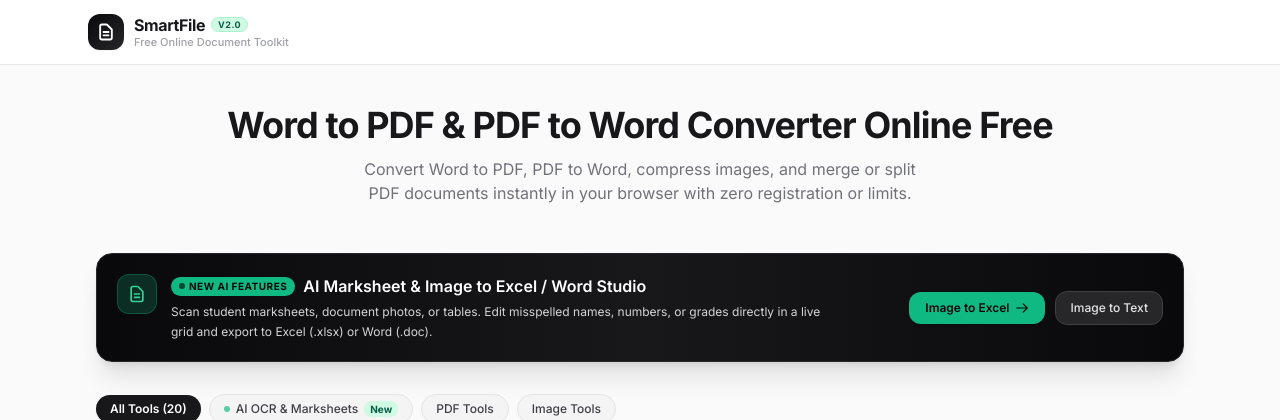
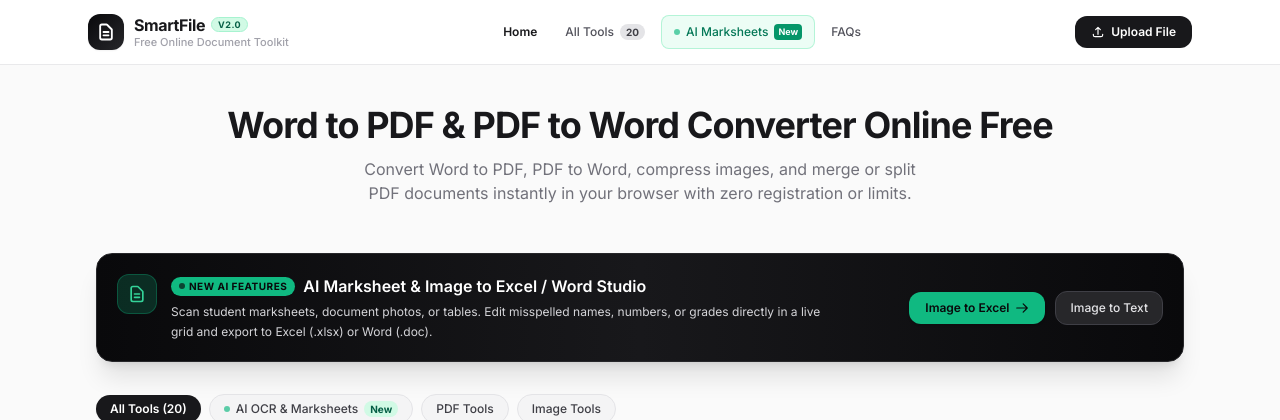
Before and after one commit to muhammadaliajaz/converter, a Flask app: page / in a window 1280 px wide. Shown: the top 420 px of the page. Run offline with Flask 3, Linux system fonts and the light colour scheme; some libraries are stand-ins or nearby versions.

Commit message:
Fix desktop navbar visibility by replacing responsive hidden override

```diff
--- a/templates/index.html
+++ b/templates/index.html
@@ -210,6 +210,13 @@
         }
 
         .hidden { display: none !important; }
+        .desktop-nav-flex { display: none; }
+        .mobile-nav-flex { display: flex; }
+        @media (min-width: 768px) {
+            .desktop-nav-flex { display: flex !important; }
+            .mobile-nav-flex { display: none !important; }
+            .mobile-menu-drawer { display: none !important; }
+        }
 
         /* Quill Editor Paper Styling */
         .ql-toolbar.ql-snow {
@@ -263,7 +270,7 @@
             </a>
 
             <!-- Desktop Nav Links -->
-            <nav class="hidden md:flex items-center gap-1" aria-label="Desktop Navigation">
+            <nav class="desktop-nav-flex items-center gap-1" aria-label="Desktop Navigation">
                 <a href="https://officialali.dev/" class="px-3 py-2 text-xs font-semibold text-zinc-900 rounded-lg hover:bg-zinc-100 transition">Home</a>
                 <a href="https://officialali.dev/#directoryHeading" class="px-3 py-2 text-xs font-medium text-zinc-600 hover:text-zinc-900 rounded-lg hover:bg-zinc-100 transition flex items-center gap-1.5">
                     All Tools
@@ -278,7 +285,7 @@
             </nav>
 
             <!-- Desktop CTA -->
-            <div class="hidden md:flex items-center gap-2.5">
+            <div class="desktop-nav-flex items-center gap-2.5">
                 <button type="button" onclick="openWorkspaceById('word-to-pdf')" class="px-4 py-2 bg-zinc-900 hover:bg-zinc-800 text-white text-xs font-semibold rounded-xl shadow-xs transition flex items-center gap-1.5">
                     <svg class="w-3.5 h-3.5" fill="none" stroke="currentColor" viewBox="0 0 24 24"><path stroke-linecap="round" stroke-linejoin="round" stroke-width="2" d="M4 16v1a3 3 0 003 3h10a3 3 0 003-3v-1m-4-8l-4-4m0 0L8 8m4-4v12"></path></svg>
                     Upload File
@@ -286,7 +293,7 @@
             </div>
 
             <!-- Mobile Controls: AI OCR Pill + Hamburger Button -->
-            <div class="flex items-center gap-2 md:hidden">
+            <div class="mobile-nav-flex items-center gap-2">
                 <button type="button" onclick="openWorkspaceById('image-to-excel')" class="px-2.5 py-1.5 text-[11px] font-semibold text-emerald-800 bg-emerald-50 border border-emerald-200 rounded-lg flex items-center gap-1">
                     <span class="w-1.5 h-1.5 rounded-full bg-emerald-500 animate-pulse"></span>
                     AI OCR
@@ -300,7 +307,7 @@
         </div>
 
         <!-- Mobile Slide-Down Sheet -->
-        <div id="mobileMenuSheet" class="hidden md:hidden bg-white/98 backdrop-blur-xl border-b border-zinc-200 shadow-xl px-4 py-5 transition-all">
+        <div id="mobileMenuSheet" class="hidden mobile-menu-drawer bg-white/98 backdrop-blur-xl border-b border-zinc-200 shadow-xl px-4 py-5 transition-all">
             <!-- Quick Categories -->
             <div class="grid grid-cols-2 gap-2 mb-4">
                 <button type="button" onclick="filterCategory('pdf'); closeMobileNav();" class="p-2.5 bg-zinc-50 hover:bg-zinc-100 rounded-xl text-left border border-zinc-200/80 transition flex items-center gap-2">
```
